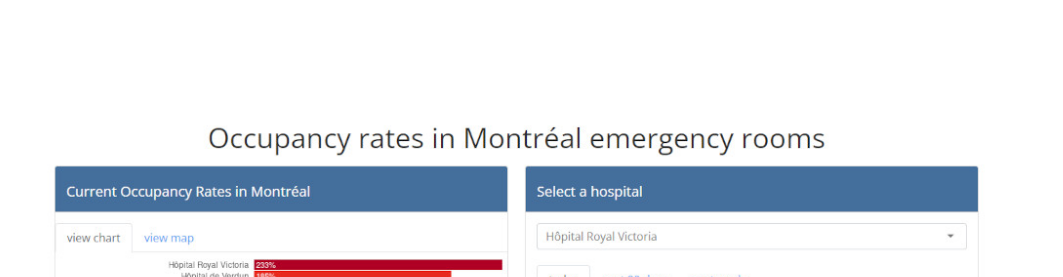
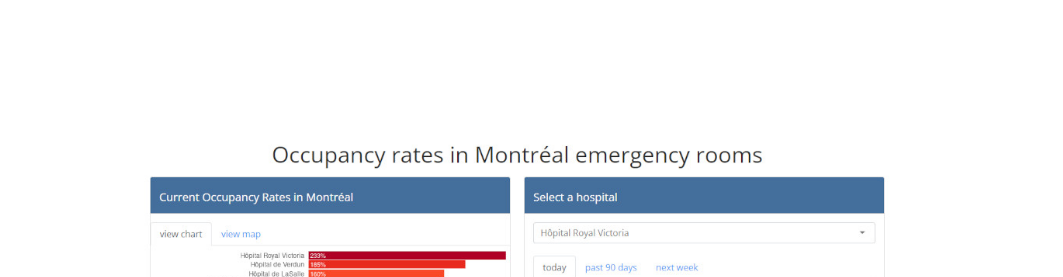
Before and after one commit to jlomako/Montreal-ER, a plain HTML site: page docs/index.html in a window 1280 px wide. Shown: the part 42-319 px from the top of the page, without its empty margins (120-1183 px from the left). Drawn offline with nearby package versions, Linux system fonts and the light colour scheme; some icons are missing.

Commit message:
Update index.html

```diff
--- a/docs/index.html
+++ b/docs/index.html
@@ -6,7 +6,6 @@
   <meta charset="utf-8">
   <meta name="viewport" content="width=device-width, initial-scale=1">
 
- <!--  <link href="css/bootstrap.css" rel="stylesheet"> -->
    <link href="https://bootswatch.com/5/spacelab/bootstrap.min.css" rel="stylesheet">
    <link rel="stylesheet" href="https://cdn.jsdelivr.net/npm/bootstrap-icons@1.8.1/font/bootstrap-icons.css">
    <link rel="stylesheet" href="https://cdn.jsdelivr.net/gh/jpswalsh/academicons@1/css/academicons.min.css">
@@ -16,7 +15,7 @@
 <style>
 .container {
   position: relative;
-  max-width: 1000px; /* Maximum width */
+  max-width: 800px; /* Maximum width */
   margin: 0 auto; /* Center it */
 }
 
@@ -61,7 +60,7 @@ h1 {color: white;}
 </head>
 
 <body>
-<br><br><br><br><br><br>
+<br><br><br><br><br><br><br>
 <div class="container">
   <a href="https://jlomako.shinyapps.io/Montreal_ER/"><img src="montrealER1000.jpg" alt="Open app" style="width:100%;"></a>
   <div class="content"><a href="https://jlomako.shinyapps.io/Montreal_ER/">
```
